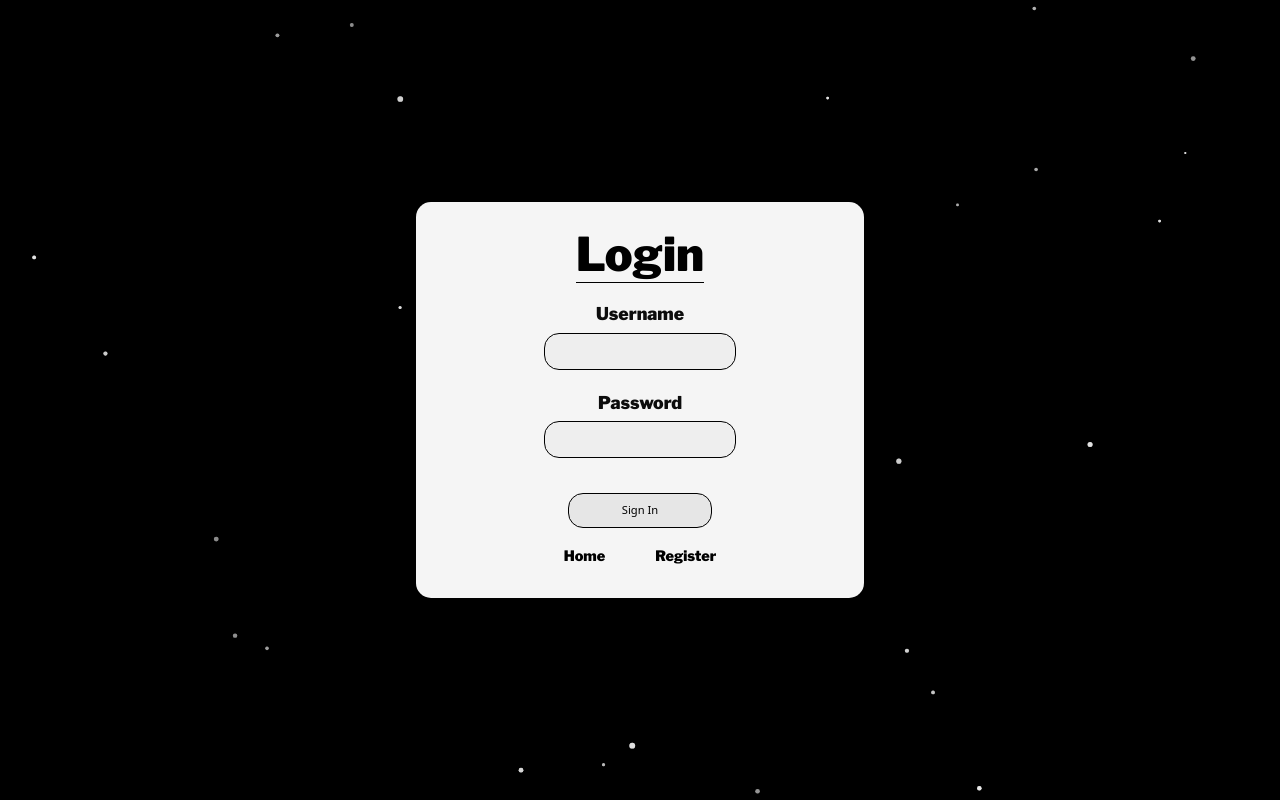
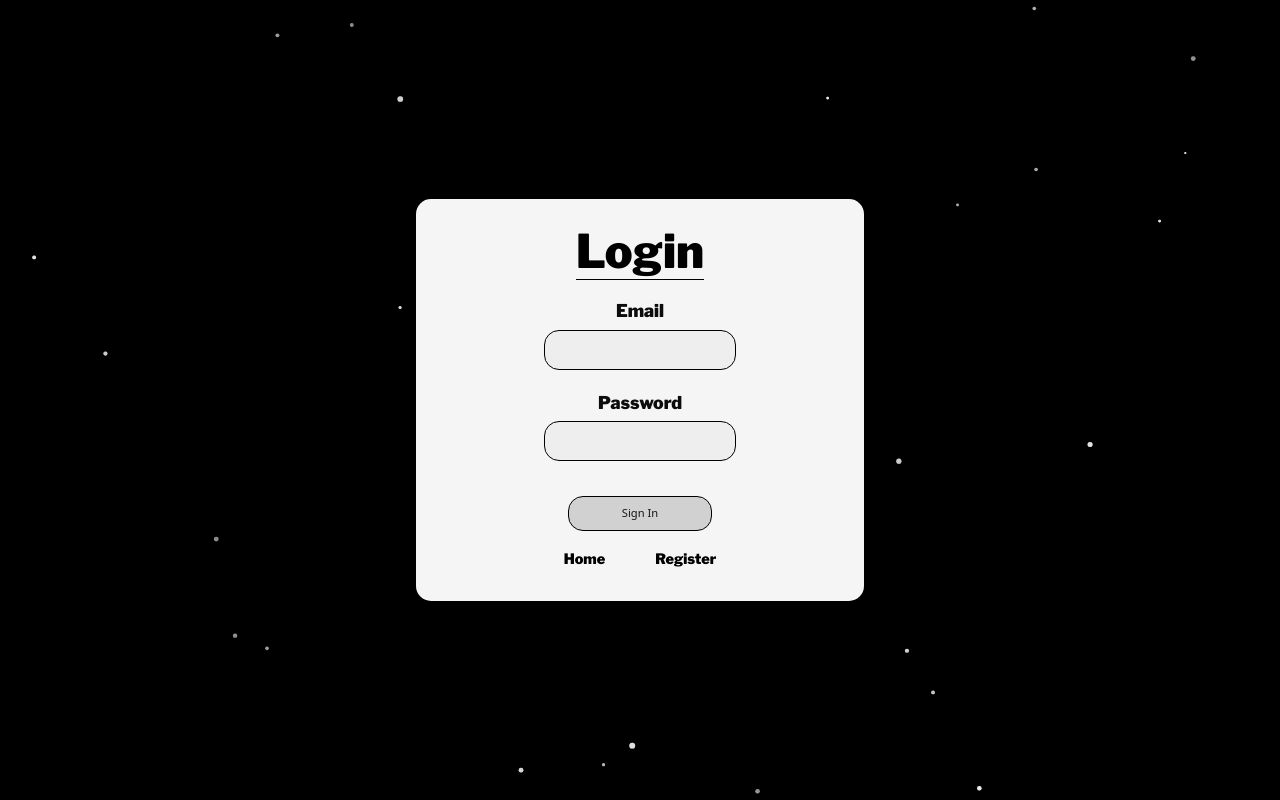
Before and after one commit to pauln17/htn23-challenge, a React (Create React App) app: page /login in a window 1280 px wide. Built offline with nearby package versions, Linux system fonts and the light colour scheme.

Commit message:
Implemented Firebase Email/PW Authentication

```diff
--- a/package.json
+++ b/package.json
@@ -12,6 +12,7 @@
     "@testing-library/react": "14.0.0",
     "@testing-library/user-event": "^13.5.0",
     "bootstrap": "^5.2.3",
+    "firebase": "^9.17.1",
     "prop-types": "^15.5.4",
     "react": "^18.2.0",
     "react-bootstrap": "^2.7.2",
--- a/src/components/main-page/EventCard.js
+++ b/src/components/main-page/EventCard.js
@@ -1,6 +1,9 @@
 // Libraries
 import React from 'react';
 import { Card, ListGroup } from 'react-bootstrap'
+
+// Hooks
+import { useAuthStatus } from '../../hooks/useAuthStatus';
 
 // CSS
 import 'bootstrap/dist/css/bootstrap.min.css';
@@ -16,6 +19,9 @@ function toProperCase(str) {
 }
 
 const EventCard = ({ event: { description, event_type, id, name, permission, private_url, public_url, speakers, start_time } }) => {
+
+    const isAuth = useAuthStatus();
+
     return (
         <>
             <Card className="card h-100 w-100" style={{ width: '18rem' }}>
--- a/src/components/main-page/Home.js
+++ b/src/components/main-page/Home.js
@@ -21,7 +21,6 @@ const Home = () => {
   const [events, setEvents] = useState([]);
   const [searchTerm, setSearchTerm] = useState('');
   const [category, setCategory] = useState('');
-
 
   // Fetch & Modify Data from URL
   const getEvents = useCallback(async (searchTerm, category) => {
--- a/src/components/main-page/Navbar.js
+++ b/src/components/main-page/Navbar.js
@@ -1,11 +1,28 @@
 // Libraries
 import React from 'react';
 import { Link } from 'react-router-dom';
+import { getAuth } from "firebase/auth";
+import app from '../user-info/Firebase';
+
+// CSS
+import '../../styles/user-info/user.css';
+
+// Hooks
+import { useAuthStatus } from '../../hooks/useAuthStatus';
 
 // CSS
 import '../../styles/main-page/navbar.css';
 
+const auth = getAuth(app);
+
 const Navbar = () => {
+
+    const {isAuth, email} = useAuthStatus();
+
+    const handleLogout = () => {
+        auth.signOut();
+    }
+
     return (
         <>
             <nav className="navBar">
@@ -15,6 +32,16 @@ const Navbar = () => {
                     <li><a target="_blank" rel="noreferrer" href="https://hackthenorth.com/#sponsors">Sponsors</a></li>
                     <li><a target="_blank" rel="noreferrer" href="https://hackthenorth.com/#faq">FAQ</a></li>
                 </ul>
+                {isAuth ? (
+                    <div className="user-info">
+                        <div className="user-email">
+                            <h3>{email}</h3>
+                        </div>
+                        <div className="logout">
+                            <button onClick={handleLogout}>Logout</button>
+                        </div>
+                    </div>
+                ) : (
                     <div className="register">
                         <Link to={"/login"} style={{ textDecoration: 'none' }}>
                             <h3>Login</h3>
@@ -23,6 +50,7 @@ const Navbar = () => {
                             <h3>Register</h3>
                         </Link>
                     </div>
+                )}
             </nav>
         </>
     );
--- /dev/null
+++ b/src/components/user-info/Firebase.js
@@ -0,0 +1,25 @@
+// Import the functions you need from the SDKs you need
+import { initializeApp } from "firebase/app";
+import { getAuth, browserLocalPersistence } from "firebase/auth";
+// TODO: Add SDKs for Firebase products that you want to use
+// https://firebase.google.com/docs/web/setup#available-libraries
+
+// Your web app's Firebase configuration
+// For Firebase JS SDK v7.20.0 and later, measurementId is optional
+const firebaseConfig = {
+  apiKey: "AIzaSyCNE00DbmlqglJR7bRCPmJTZdLzizDrJxw",
+  authDomain: "htn23-challenge.firebaseapp.com",
+  projectId: "htn23-challenge",
+  storageBucket: "htn23-challenge.appspot.com",
+  messagingSenderId: "133271126962",
+  appId: "1:133271126962:web:09ac886905672fcf20daab",
+  measurementId: "G-1W3GBGCFHH"
+};
+
+// Initialize Firebase
+const app = initializeApp(firebaseConfig);
+const auth = getAuth(app);
+
+auth.setPersistence(auth, browserLocalPersistence);
+
+export default app;
--- a/src/components/user-info/Login.js
+++ b/src/components/user-info/Login.js
@@ -1,11 +1,28 @@
 // Libraries
-import React from 'react';
-import { Link } from 'react-router-dom';
+import React, { useState } from 'react';
+import { Link, useNavigate } from 'react-router-dom';
+import { getAuth, signInWithEmailAndPassword } from "firebase/auth";
+import app from './Firebase';
 
 // CSS
 import '../../styles/user-info/user.css';
 
+const auth = getAuth(app);
+
 const Login = () => {
+    const navigate = useNavigate();
+    const [email, setEmail] = useState('');
+    const [password, setPassword] = useState('');
+
+    const login = async () => {
+        try {
+            await signInWithEmailAndPassword(auth, email, password);
+            navigate('/');
+        } catch (error) {
+            console.error(error);
+        }
+    }
+
     return (
         <>
             <div className="user-container">
@@ -14,16 +31,16 @@ const Login = () => {
                         <h3>Login</h3>
                     </div>
 
-                    <form className="user-form">
+                    <form className="user-form" onSubmit={(e) => e.preventDefault()}>
                         <div className="input">
-                            <label for="username">Username</label>
-                            <input type="text" id="username" name="username" required/>
+                            <label for="email">Email</label>
+                            <input type="email" id="email" name="email" onChange={(e) => setEmail(e.target.value)}/>
                         </div>
                         <div className="input">
                             <label for="password">Password</label>
-                            <input type="password" id="password" name="password" required/>
+                            <input type="password" id="password" name="password" onChange={(e) => setPassword(e.target.value)}/>
                         </div>
-                        <button className="user-button">Sign In</button>
+                        <button className="user-button" submit="false" onClick={login} disabled={!(email.match(/\S+@\S+\.\S+/) && password.length === 6)}>Sign In</button>
                     </form>
 
                     <div className="links">
--- a/src/components/user-info/Register.js
+++ b/src/components/user-info/Register.js
@@ -1,11 +1,28 @@
 // Libraries
-import React from 'react';
-import { Link } from 'react-router-dom';
+import React, { useState } from 'react';
+import { Link, useNavigate } from 'react-router-dom';
+import { getAuth, createUserWithEmailAndPassword } from "firebase/auth";
+import app from './Firebase';
 
 // CSS
 import '../../styles/user-info/user.css';
 
+const auth = getAuth(app);
+
 const Register = () => {
+    const navigate = useNavigate();
+    const [email, setEmail] = useState('');
+    const [password, setPassword] = useState('');
+
+    const register = async () => {
+        try {
+            await createUserWithEmailAndPassword(auth, email, password);
+            navigate('/');
+        } catch (error) {
+            console.error(error);
+        }
+    }
+
     return (
         <>
           <div className="user-container">
@@ -16,14 +33,14 @@ const Register = () => {
 
                     <form className="user-form">
                         <div className="input">
-                            <label for="username">Username</label>
-                            <input type="text" id="username" name="username" required/>
+                            <label for="email">Email</label>
+                            <input type="email" id="email" name="email" onChange={(e) => setEmail(e.target.value)}/>
                         </div>
                         <div className="input">
                             <label for="password">Password</label>
-                            <input type="password" id="password" name="password" required/>
+                            <input type="password" id="password" name="password" onChange={(e) => setPassword(e.target.value)}/>
                         </div>
-                        <button className="user-button">Create Account</button>
+                        <button className="user-button" onClick={register} disabled={!(email.match(/\S+@\S+\.\S+/) && password.length === 6)}>Create Account</button>
                     </form>
 
                     <div className="links">
--- /dev/null
+++ b/src/hooks/useAuthStatus.js
@@ -0,0 +1,23 @@
+import { useState, useEffect, useCallback } from "react";
+import { getAuth } from "firebase/auth";
+import app from '../components/user-info/Firebase';
+const auth = getAuth(app);
+
+export const useAuthStatus = () => {
+    const [ isAuth, setAuthStatus ] = useState(false);
+    const [email, setEmail] = useState('');
+
+    useEffect(() => {
+        const unsubscribe = auth.onAuthStateChanged((user) => {
+            if (user) {
+                setAuthStatus(true);
+                setEmail(user.email);
+            } else {
+                setAuthStatus(false);
+            }
+        });
+        return unsubscribe;
+    });
+
+    return {isAuth, email};
+};
--- a/src/styles/main-page/navbar.css
+++ b/src/styles/main-page/navbar.css
@@ -60,6 +60,7 @@
 
 @media (max-width: 500px) {
     .navBar {
+        margin-top: 25px;
         flex-direction: column;
         justify-content: center;
         align-items: center;
--- a/src/styles/user-info/user.css
+++ b/src/styles/user-info/user.css
@@ -80,6 +80,7 @@ input {
 }
 
 .user-button {
+    color: black;
     background:rgb(230, 230, 230);
     font-size: calc(0.25vw + 1vh);
     padding: 15px;
@@ -96,6 +97,40 @@ input {
     background: rgb(168, 168, 168);
 }
 
+.user-button:disabled {
+    background: rgb(209, 209, 209);
+    color: rgb(22, 22, 22);
+}
+
+.user-info {
+    display: flex;
+    justify-content: center;
+    align-items: center;
+    gap: 25px;
+}
+
+.user-email h3 {
+    font-family: 'Libre Franklin', sans-serif;
+    color: white;
+    font-size: calc(0.35vw + 1vh);
+    margin: 0;
+}
+
+.logout button {
+    color: black;
+    background:rgb(230, 230, 230);
+    font-size: calc(0.15vw + 1vh);
+    transition: 0.15s ease-in;
+    border-radius: 15px;
+    outline: 0;
+    border: none;
+    padding: 0.5rem 1rem 0.5rem;
+}
+
+.logout button:hover {
+    background: rgb(168, 168, 168);
+}
+
 @media (max-width: 500px) {
     .user-container h3 {
         font-family: 'Libre Franklin', sans-serif;
@@ -103,4 +138,9 @@ input {
         font-size: 2rem;
         border-bottom: 1px solid black;
     }
+
+    .user-info {
+        flex-direction: column;
+        gap: 10px;
+    }
 }
```
Also changed, not shown: 1 other file (tests, documents, lock files or other folders). Lines whose indentation alone changed are shown as unchanged.
